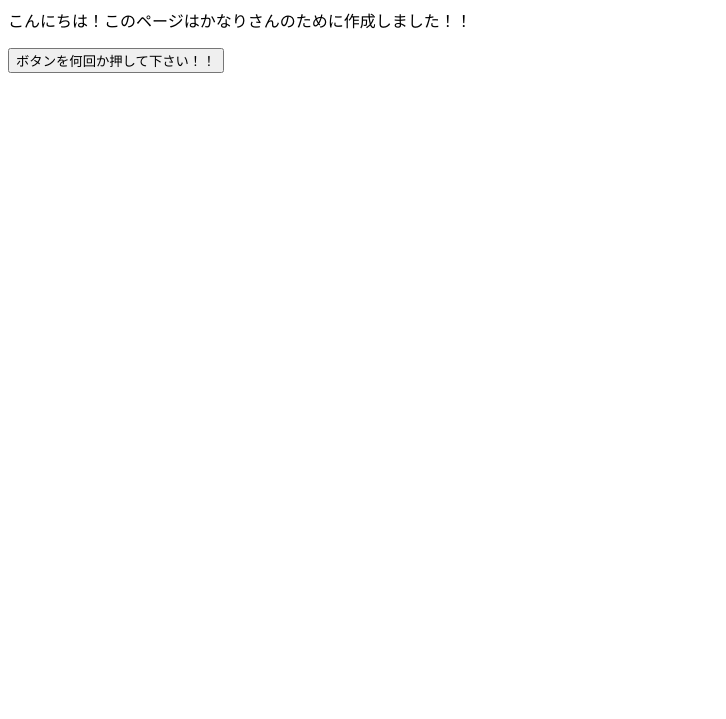
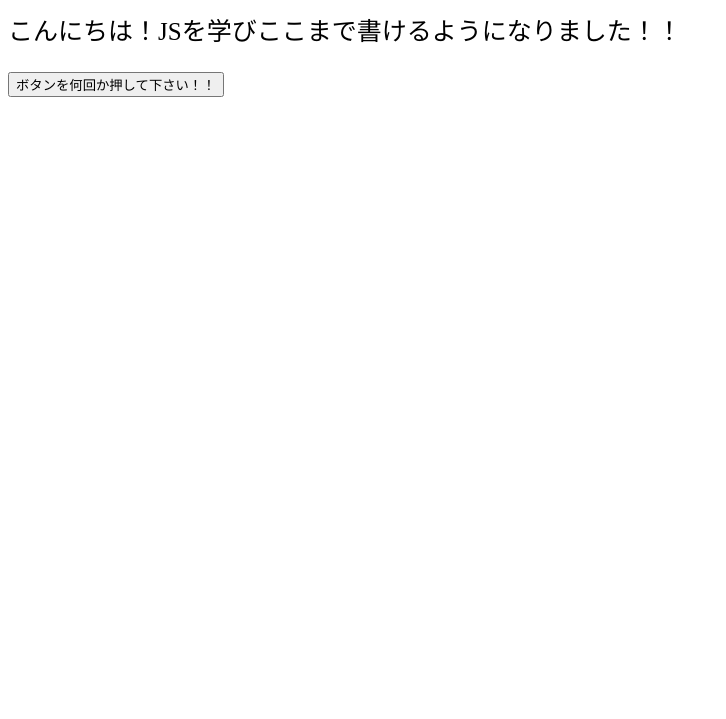
Before and after one commit to Pochi0715/kanari, a plain HTML site: page index.html in a window 1280 px wide. Shown: the part 81-800 px from the top of the page, without its empty margins (0-726 px from the left). Drawn offline with Linux system fonts and the light colour scheme.

Commit message:
Update index.html

```diff
--- a/index.html
+++ b/index.html
@@ -8,11 +8,14 @@
             display: none;
             font-weight: bold;
         }
+        p {
+            font-size:25px;
+        }
     </style>
 </head>
 <body>
     <h1>かなりさんへ</h1>
-    <p>こんにちは！このページはかなりさんのために作成しました！！</p>
+    <p>こんにちは！JSを学びここまで書けるようになりました！！</p>
     <button onclick="showMessage()">ボタンを何回か押して下さい！！</button>
     <p id="message"></p>
 
```
